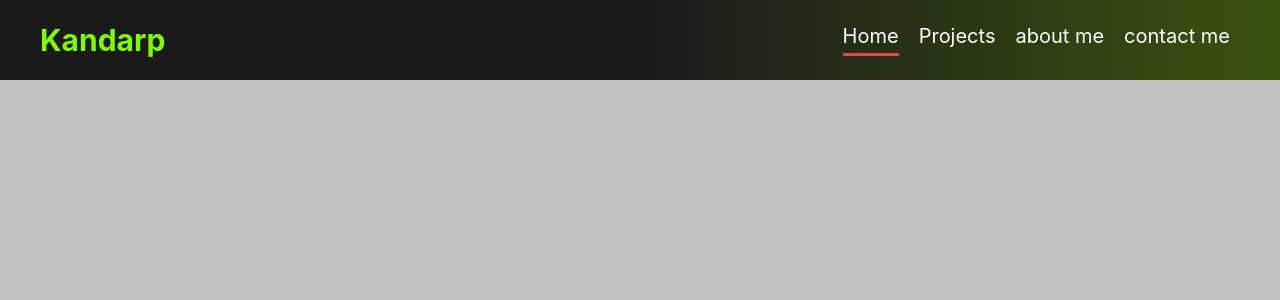
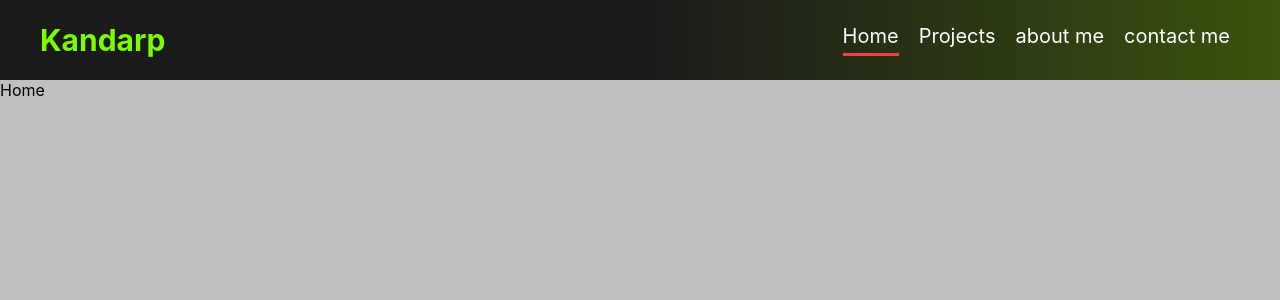
Before and after one commit to kandarp43/portfolio-NEXT, a Next.js app: page / in a window 1280 px wide. Shown: the top 300 px of the page. Built offline with nearby package versions, Linux system fonts and the light colour scheme.

Commit message:
home page

```diff
--- a/pages/index.js
+++ b/pages/index.js
@@ -3,5 +3,5 @@ import Image from 'next/image'
 import NavBar from '../Components/NavBar/NavBar'
 
 export default function Home() {
-  return <div className='home'></div>
+  return <div className='home'>Home</div>
 }
```
